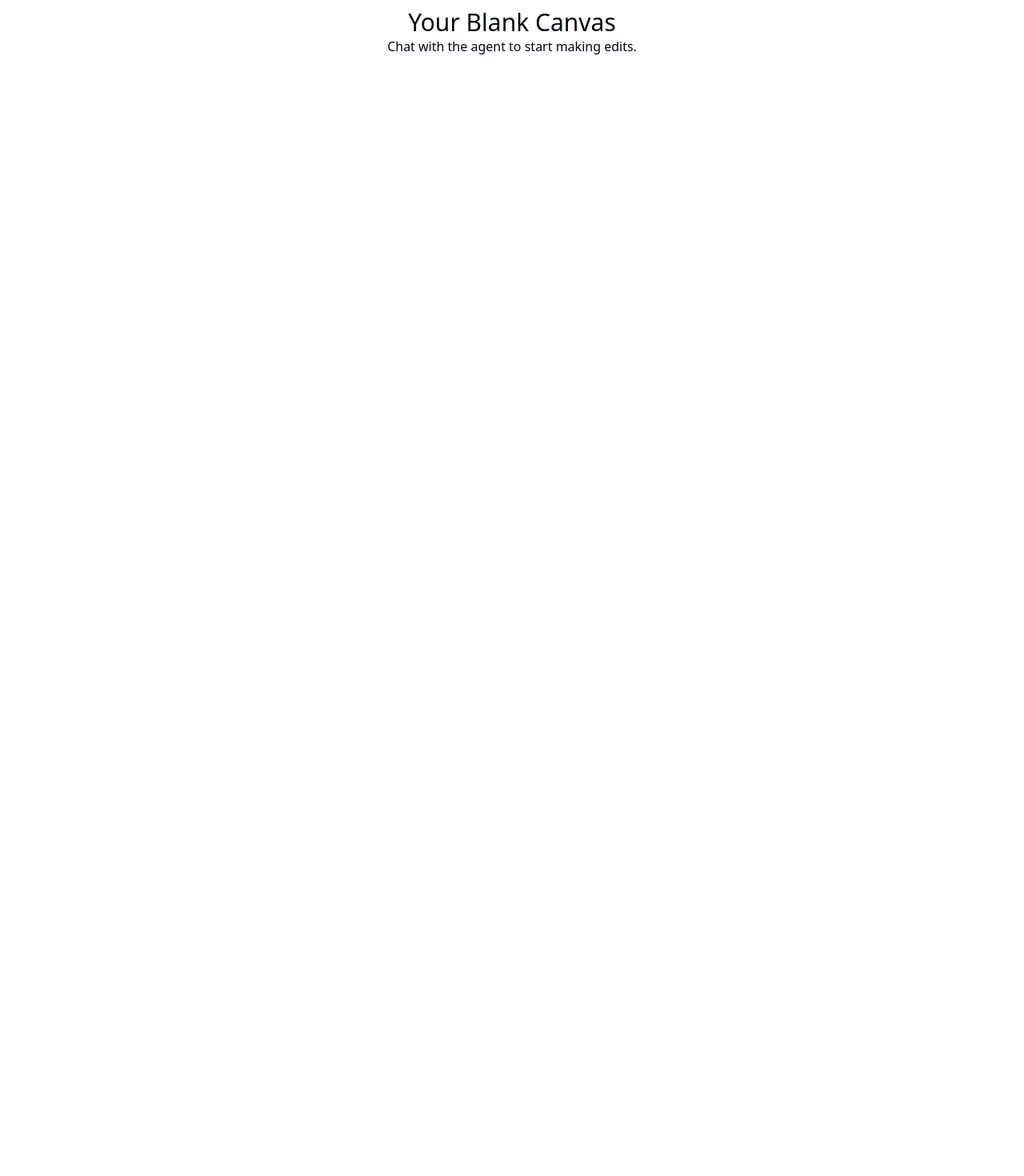
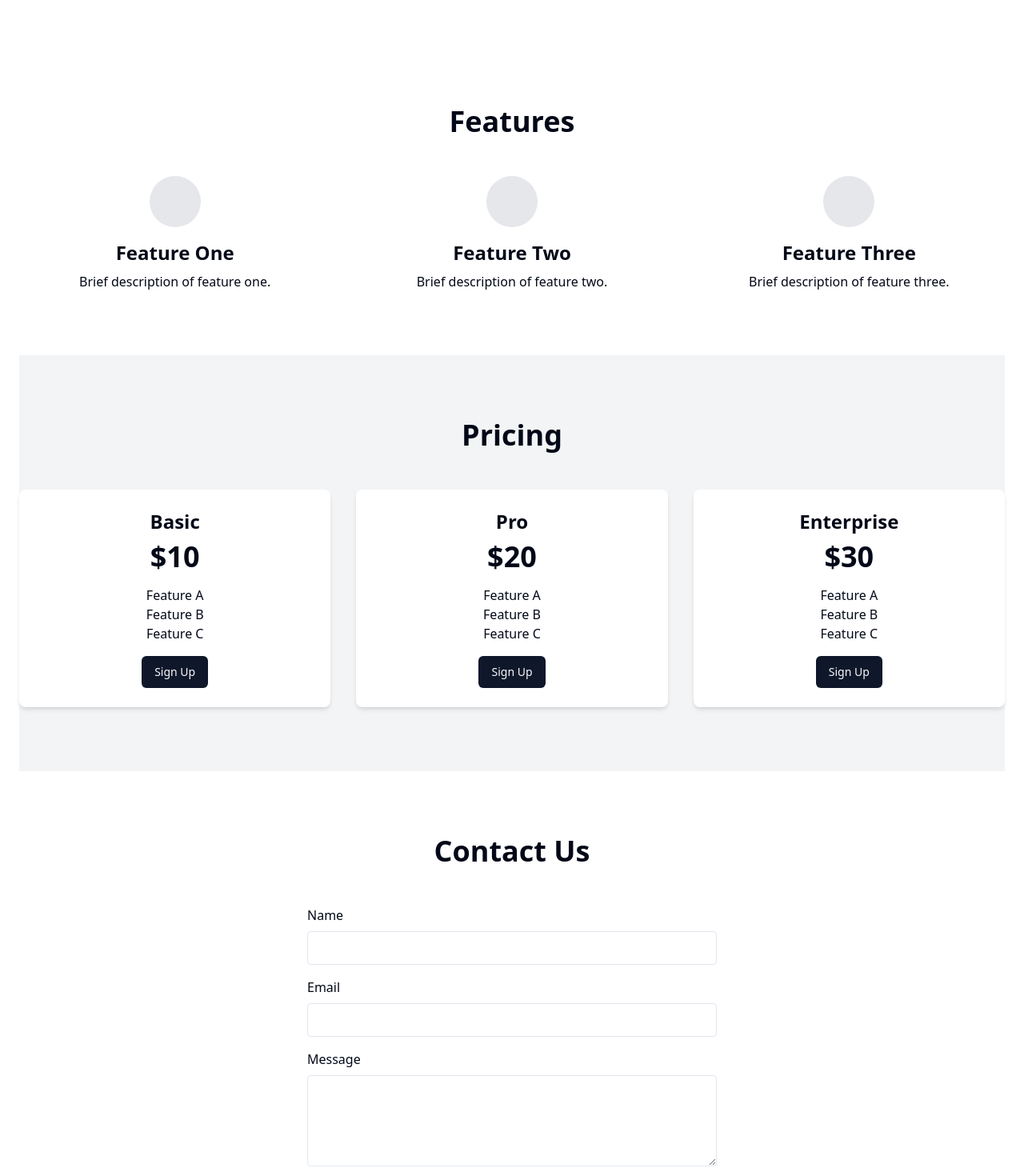
Before and after one commit to GPT-Engineer-App/chatbase-clone, a React (Vite) app: page / in a window 1280 px wide. Shown: the part 360-1830 px from the top of the page at 80% size. Before the commit the page ends 800 px from the top, so only its background shows below. Built offline with nearby package versions, Linux system fonts and the light colour scheme.

Commit message:
Initial draft of chatbase.co copy with main layout and basic features.

```diff
--- a/src/App.jsx
+++ b/src/App.jsx
@@ -1,17 +1,31 @@
 import { Toaster } from "@/components/ui/sonner";
 import { TooltipProvider } from "@/components/ui/tooltip";
 import { QueryClient, QueryClientProvider } from "@tanstack/react-query";
-import { Home } from "lucide-react";
 import { Route, BrowserRouter as Router, Routes } from "react-router-dom";
-import Layout from "./layouts/default"; // available: default, navbar, sidebar
+import Layout from "./layouts/navbar"; // Use the navbar layout
 import Index from "./pages/Index.jsx";
+import Features from "./pages/Features.jsx";
+import Pricing from "./pages/Pricing.jsx";
+import Contact from "./pages/Contact.jsx";
+
 const queryClient = new QueryClient();
 
 export const navItems = [
   {
-    title: "Home", // Feel free to change this to your liking
+    title: "Home",
     to: "/",
-    icon: <Home className="h-4 w-4" />,
+  },
+  {
+    title: "Features",
+    to: "/features",
+  },
+  {
+    title: "Pricing",
+    to: "/pricing",
+  },
+  {
+    title: "Contact",
+    to: "/contact",
   },
 ];
 
@@ -24,7 +38,9 @@ const App = () => {
           <Routes>
             <Route path="/" element={<Layout />}>
               <Route index element={<Index />} />
-              {/* Add more routes here as needed */}
+              <Route path="features" element={<Features />} />
+              <Route path="pricing" element={<Pricing />} />
+              <Route path="contact" element={<Contact />} />
             </Route>
           </Routes>
         </Router>
--- a/src/layouts/navbar.jsx
+++ b/src/layouts/navbar.jsx
@@ -42,6 +42,7 @@ const DesktopNav = () => (
         {item.title}
       </NavItem>
     ))}
+    <Button variant="outline" className="ml-auto">Sign Up</Button>
   </nav>
 );
 
@@ -67,6 +68,7 @@ const MobileNav = () => (
             {item.title}
           </NavItem>
         ))}
+        <Button variant="outline" className="mt-4">Sign Up</Button>
       </nav>
     </SheetContent>
   </Sheet>
--- /dev/null
+++ b/src/pages/Contact.jsx
@@ -0,0 +1,28 @@
+import { Button } from "@/components/ui/button";
+
+const Contact = () => {
+  return (
+    <div className="container mx-auto p-6">
+      <section className="py-20">
+        <h2 className="text-4xl font-bold text-center mb-12">Contact Us</h2>
+        <form className="max-w-lg mx-auto">
+          <div className="mb-4">
+            <label className="block text-left mb-2" htmlFor="name">Name</label>
+            <input className="w-full p-2 border rounded" type="text" id="name" />
+          </div>
+          <div className="mb-4">
+            <label className="block text-left mb-2" htmlFor="email">Email</label>
+            <input className="w-full p-2 border rounded" type="email" id="email" />
+          </div>
+          <div className="mb-4">
+            <label className="block text-left mb-2" htmlFor="message">Message</label>
+            <textarea className="w-full p-2 border rounded" id="message" rows="4"></textarea>
+          </div>
+          <Button className="mx-auto">Send Message</Button>
+        </form>
+      </section>
+    </div>
+  );
+};
+
+export default Contact;
--- /dev/null
+++ b/src/pages/Features.jsx
@@ -0,0 +1,28 @@
+const Features = () => {
+  return (
+    <div className="container mx-auto p-6">
+      <section className="py-20">
+        <h2 className="text-4xl font-bold text-center mb-12">Features</h2>
+        <div className="grid grid-cols-1 md:grid-cols-3 gap-8">
+          <div className="text-center">
+            <div className="w-16 h-16 mx-auto mb-4 bg-gray-200 rounded-full"></div>
+            <h3 className="text-2xl font-bold mb-2">Feature One</h3>
+            <p>Brief description of feature one.</p>
+          </div>
+          <div className="text-center">
+            <div className="w-16 h-16 mx-auto mb-4 bg-gray-200 rounded-full"></div>
+            <h3 className="text-2xl font-bold mb-2">Feature Two</h3>
+            <p>Brief description of feature two.</p>
+          </div>
+          <div className="text-center">
+            <div className="w-16 h-16 mx-auto mb-4 bg-gray-200 rounded-full"></div>
+            <h3 className="text-2xl font-bold mb-2">Feature Three</h3>
+            <p>Brief description of feature three.</p>
+          </div>
+        </div>
+      </section>
+    </div>
+  );
+};
+
+export default Features;
--- a/src/pages/Index.jsx
+++ b/src/pages/Index.jsx
@@ -1,10 +1,86 @@
-// Update this page (the content is just a fallback if you fail to update the page)
+import { Button } from "@/components/ui/button";
 
 const Index = () => {
   return (
-    <div className="text-center">
-      <h1 className="text-3xl">Your Blank Canvas</h1>
-      <p>Chat with the agent to start making edits.</p>
+    <div className="container mx-auto p-6">
+      <section className="text-center py-20">
+        <h1 className="text-5xl font-bold mb-4">Welcome to Chatbase</h1>
+        <p className="text-xl mb-8">Build and deploy chatbots with ease.</p>
+        <Button className="mx-auto">Get Started</Button>
+      </section>
+      <section className="py-20">
+        <h2 className="text-4xl font-bold text-center mb-12">Features</h2>
+        <div className="grid grid-cols-1 md:grid-cols-3 gap-8">
+          <div className="text-center">
+            <div className="w-16 h-16 mx-auto mb-4 bg-gray-200 rounded-full"></div>
+            <h3 className="text-2xl font-bold mb-2">Feature One</h3>
+            <p>Brief description of feature one.</p>
+          </div>
+          <div className="text-center">
+            <div className="w-16 h-16 mx-auto mb-4 bg-gray-200 rounded-full"></div>
+            <h3 className="text-2xl font-bold mb-2">Feature Two</h3>
+            <p>Brief description of feature two.</p>
+          </div>
+          <div className="text-center">
+            <div className="w-16 h-16 mx-auto mb-4 bg-gray-200 rounded-full"></div>
+            <h3 className="text-2xl font-bold mb-2">Feature Three</h3>
+            <p>Brief description of feature three.</p>
+          </div>
+        </div>
+      </section>
+      <section className="py-20 bg-gray-100">
+        <h2 className="text-4xl font-bold text-center mb-12">Pricing</h2>
+        <div className="grid grid-cols-1 md:grid-cols-3 gap-8">
+          <div className="text-center p-6 bg-white rounded-lg shadow-md">
+            <h3 className="text-2xl font-bold mb-2">Basic</h3>
+            <p className="text-4xl font-bold mb-4">$10</p>
+            <ul className="mb-4">
+              <li>Feature A</li>
+              <li>Feature B</li>
+              <li>Feature C</li>
+            </ul>
+            <Button className="mx-auto">Sign Up</Button>
+          </div>
+          <div className="text-center p-6 bg-white rounded-lg shadow-md">
+            <h3 className="text-2xl font-bold mb-2">Pro</h3>
+            <p className="text-4xl font-bold mb-4">$20</p>
+            <ul className="mb-4">
+              <li>Feature A</li>
+              <li>Feature B</li>
+              <li>Feature C</li>
+            </ul>
+            <Button className="mx-auto">Sign Up</Button>
+          </div>
+          <div className="text-center p-6 bg-white rounded-lg shadow-md">
+            <h3 className="text-2xl font-bold mb-2">Enterprise</h3>
+            <p className="text-4xl font-bold mb-4">$30</p>
+            <ul className="mb-4">
+              <li>Feature A</li>
+              <li>Feature B</li>
+              <li>Feature C</li>
+            </ul>
+            <Button className="mx-auto">Sign Up</Button>
+          </div>
+        </div>
+      </section>
+      <section className="py-20">
+        <h2 className="text-4xl font-bold text-center mb-12">Contact Us</h2>
+        <form className="max-w-lg mx-auto">
+          <div className="mb-4">
+            <label className="block text-left mb-2" htmlFor="name">Name</label>
+            <input className="w-full p-2 border rounded" type="text" id="name" />
+          </div>
+          <div className="mb-4">
+            <label className="block text-left mb-2" htmlFor="email">Email</label>
+            <input className="w-full p-2 border rounded" type="email" id="email" />
+          </div>
+          <div className="mb-4">
+            <label className="block text-left mb-2" htmlFor="message">Message</label>
+            <textarea className="w-full p-2 border rounded" id="message" rows="4"></textarea>
+          </div>
+          <Button className="mx-auto">Send Message</Button>
+        </form>
+      </section>
     </div>
   );
 };
--- /dev/null
+++ b/src/pages/Pricing.jsx
@@ -0,0 +1,45 @@
+import { Button } from "@/components/ui/button";
+
+const Pricing = () => {
+  return (
+    <div className="container mx-auto p-6">
+      <section className="py-20 bg-gray-100">
+        <h2 className="text-4xl font-bold text-center mb-12">Pricing</h2>
+        <div className="grid grid-cols-1 md:grid-cols-3 gap-8">
+          <div className="text-center p-6 bg-white rounded-lg shadow-md">
+            <h3 className="text-2xl font-bold mb-2">Basic</h3>
+            <p className="text-4xl font-bold mb-4">$10</p>
+            <ul className="mb-4">
+              <li>Feature A</li>
+              <li>Feature B</li>
+              <li>Feature C</li>
+            </ul>
+            <Button className="mx-auto">Sign Up</Button>
+          </div>
+          <div className="text-center p-6 bg-white rounded-lg shadow-md">
+            <h3 className="text-2xl font-bold mb-2">Pro</h3>
+            <p className="text-4xl font-bold mb-4">$20</p>
+            <ul className="mb-4">
+              <li>Feature A</li>
+              <li>Feature B</li>
+              <li>Feature C</li>
+            </ul>
+            <Button className="mx-auto">Sign Up</Button>
+          </div>
+          <div className="text-center p-6 bg-white rounded-lg shadow-md">
+            <h3 className="text-2xl font-bold mb-2">Enterprise</h3>
+            <p className="text-4xl font-bold mb-4">$30</p>
+            <ul className="mb-4">
+              <li>Feature A</li>
+              <li>Feature B</li>
+              <li>Feature C</li>
+            </ul>
+            <Button className="mx-auto">Sign Up</Button>
+          </div>
+        </div>
+      </section>
+    </div>
+  );
+};
+
+export default Pricing;
```
